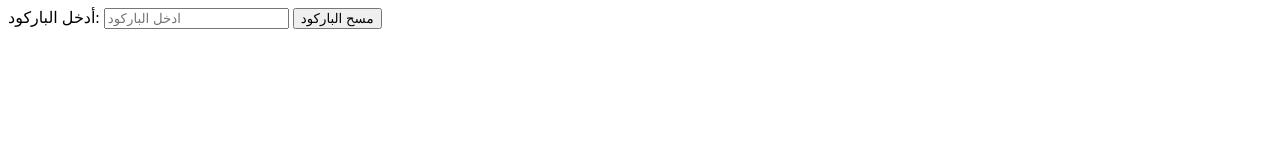
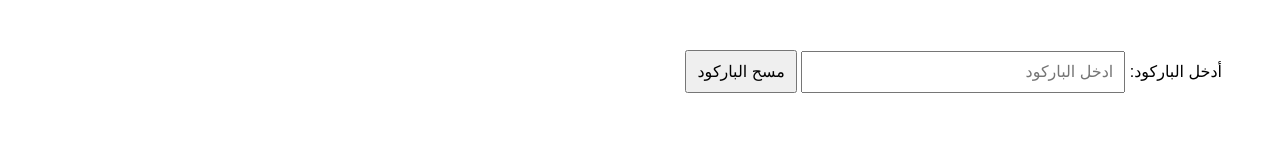
Before and after one commit to ErenyRemon/QRcode, a plain HTML site: page index.html in a window 1280 px wide. Drawn offline with Linux system fonts and the light colour scheme.

Commit message:
Update index.html

```diff
--- a/index.html
+++ b/index.html
@@ -6,7 +6,32 @@
     <meta name="viewport" content="width=device-width, initial-scale=1.0">
     <title>مسح الباركود باستخدام الكاميرا</title>
     <style>
-        /* أنماط CSS الخاصة بك هنا */
+        body {
+            font-family: Arial, sans-serif;
+            direction: rtl;
+            text-align: right;
+        }
+
+        .container {
+            margin: 50px;
+        }
+
+        input[type="text"] {
+            padding: 10px;
+            font-size: 16px;
+            width: 300px;
+        }
+
+        button {
+            padding: 10px;
+            font-size: 16px;
+            cursor: pointer;
+        }
+
+        #reader {
+            width: 300px;
+            margin-top: 20px;
+        }
     </style>
     <!-- تضمين مكتبة html5-qrcode -->
     <script src="https://unpkg.com/html5-qrcode/minified/html5-qrcode.min.js"></script>
@@ -19,17 +44,27 @@
             <input type="text" id="barcodeInput" placeholder="ادخل الباركود">
             <button type="button" onclick="startScanner()">مسح الباركود</button>
         </form>
+
+        <!-- مكان لعرض الكاميرا ومسح الباركود -->
         <div id="reader"></div>
     </div>
 
     <script>
         function startScanner() {
+            // بدء تشغيل مكتبة html5-qrcode واختيار الكاميرا
             const html5QrCode = new Html5Qrcode("reader");
+
             html5QrCode.start(
-                { facingMode: "environment" },
-                { fps: 10, qrbox: { width: 250, height: 250 } },
+                { facingMode: "environment" }, // استخدام الكاميرا الخلفية
+                {
+                    fps: 10,    // عدد الإطارات في الثانية
+                    qrbox: { width: 250, height: 250 }  // حجم نافذة قراءة الباركود
+                },
                 (decodedText) => {
+                    // عند العثور على باركود يتم إدخال القيمة في حقل الإدخال
                     document.getElementById("barcodeInput").value = decodedText;
+
+                    // إيقاف المسح بعد العثور على باركود
                     html5QrCode.stop().then(() => {
                         console.log("تم إيقاف المسح.");
                     }).catch(err => {
@@ -37,9 +72,11 @@
                     });
                 },
                 (errorMessage) => {
+                    // يمكن عرض أخطاء القراءة هنا إذا لزم الأمر
                     console.warn("خطأ أثناء قراءة الباركود: ", errorMessage);
                 }
             ).catch((err) => {
+                // التعامل مع أخطاء بدء الكاميرا
                 console.error("خطأ عند تشغيل الكاميرا: ", err);
             });
         }
```
